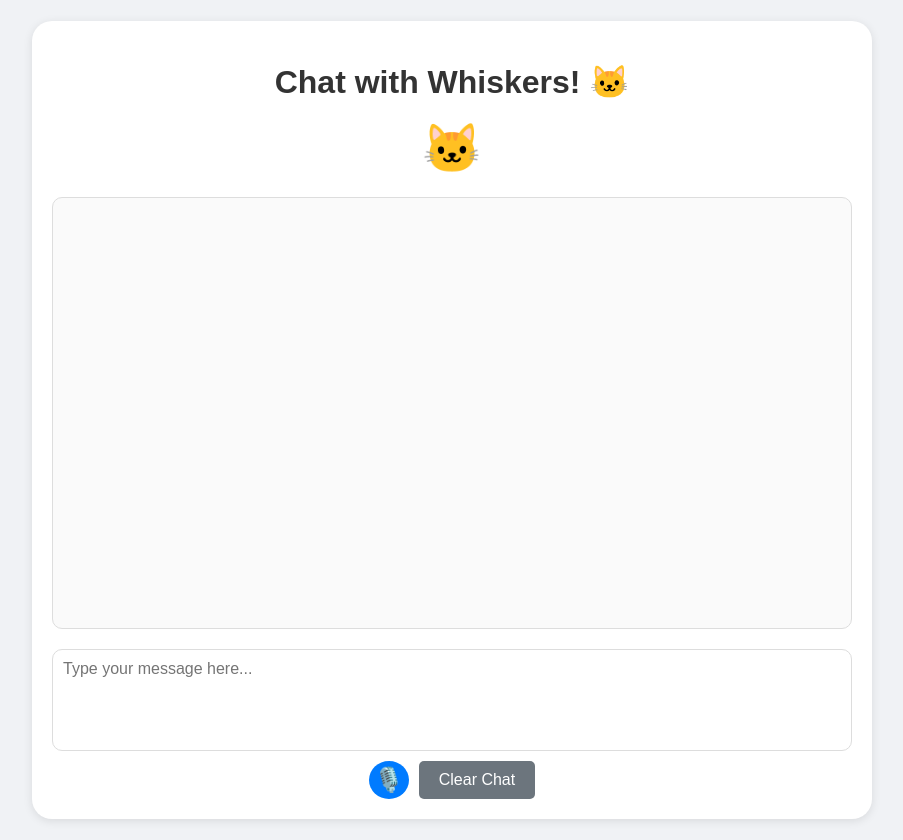
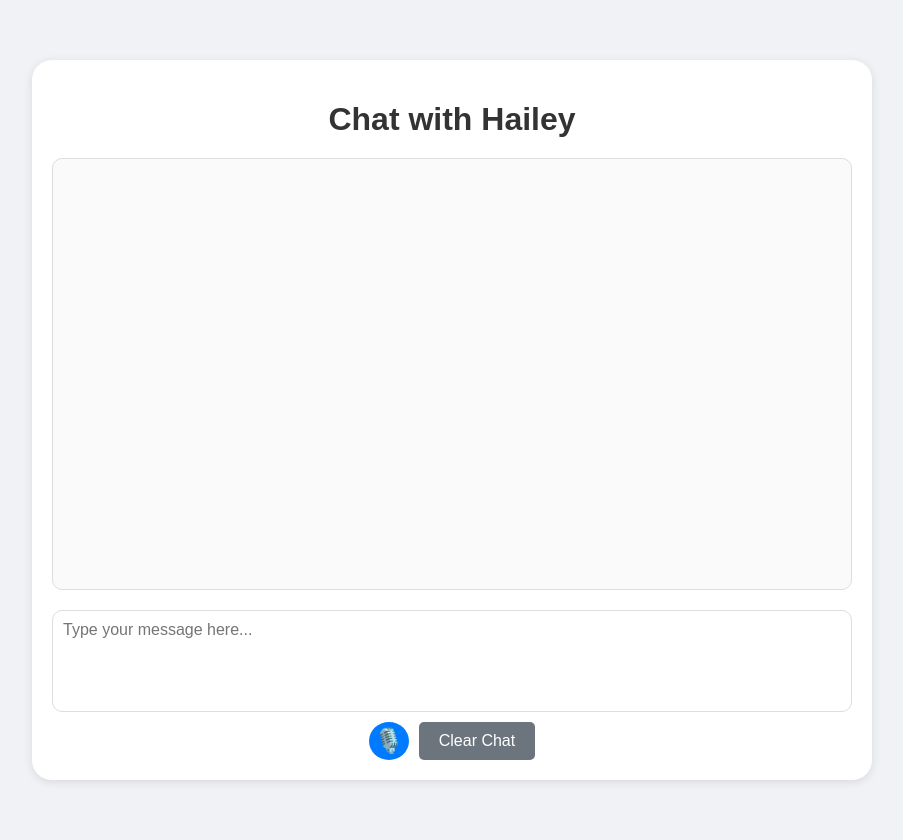
Before and after one commit to hnvt1989/kid_chat, a Flask app: page / in a window 1280 px wide. Shown: the whole page, without its empty margins (188-1091 px from the left). Run offline with Flask 3, Linux system fonts and the light colour scheme.

Commit message:
Update landing page heading

```diff
--- a/templates/index.html
+++ b/templates/index.html
@@ -3,13 +3,12 @@
 <head>
     <meta charset="UTF-8">
     <meta name="viewport" content="width=device-width, initial-scale=1.0">
-    <title>Whiskers Chat</title>
+    <title>Chat with Hailey</title>
     <link rel="stylesheet" href="/static/styles.css">
 </head>
 <body>
     <div class="container">
-        <h1>Chat with Whiskers! 🐱</h1>
-        <div class="cat-emoji">🐱</div>
+        <h1>Chat with Hailey</h1>
         <div id="chatbox" class="chatbox"></div>
         <div id="loading" class="loading" style="display: none;">
             <div class="typing-indicator">
```
